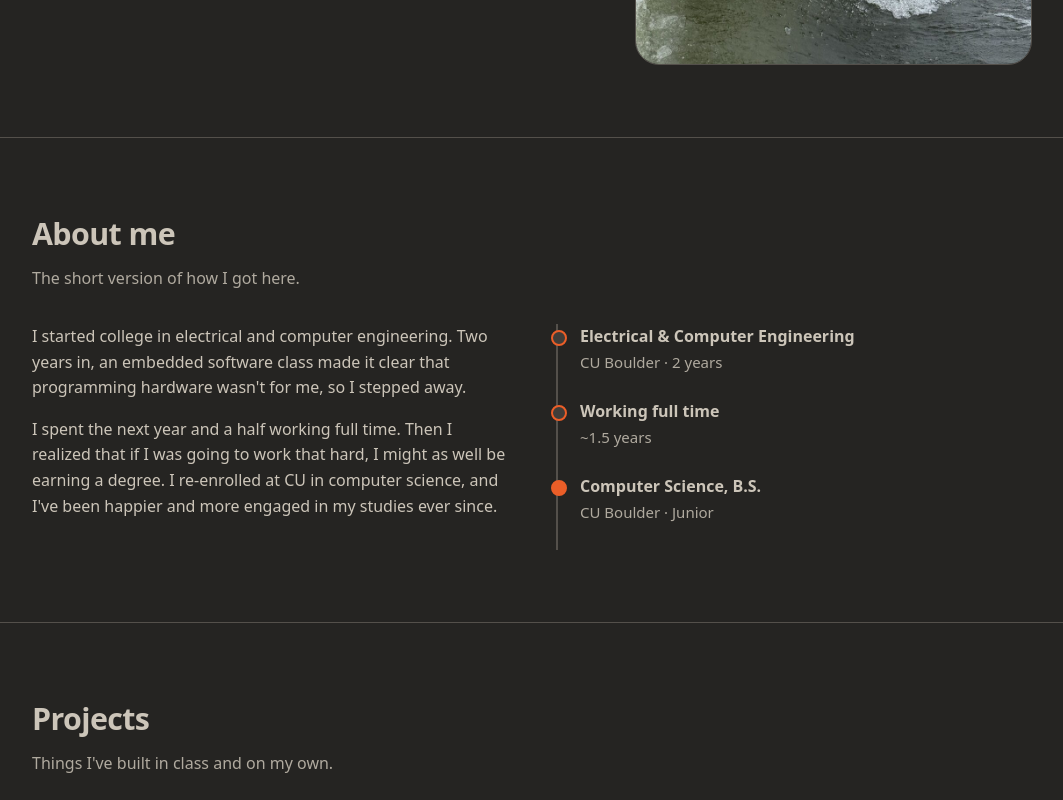
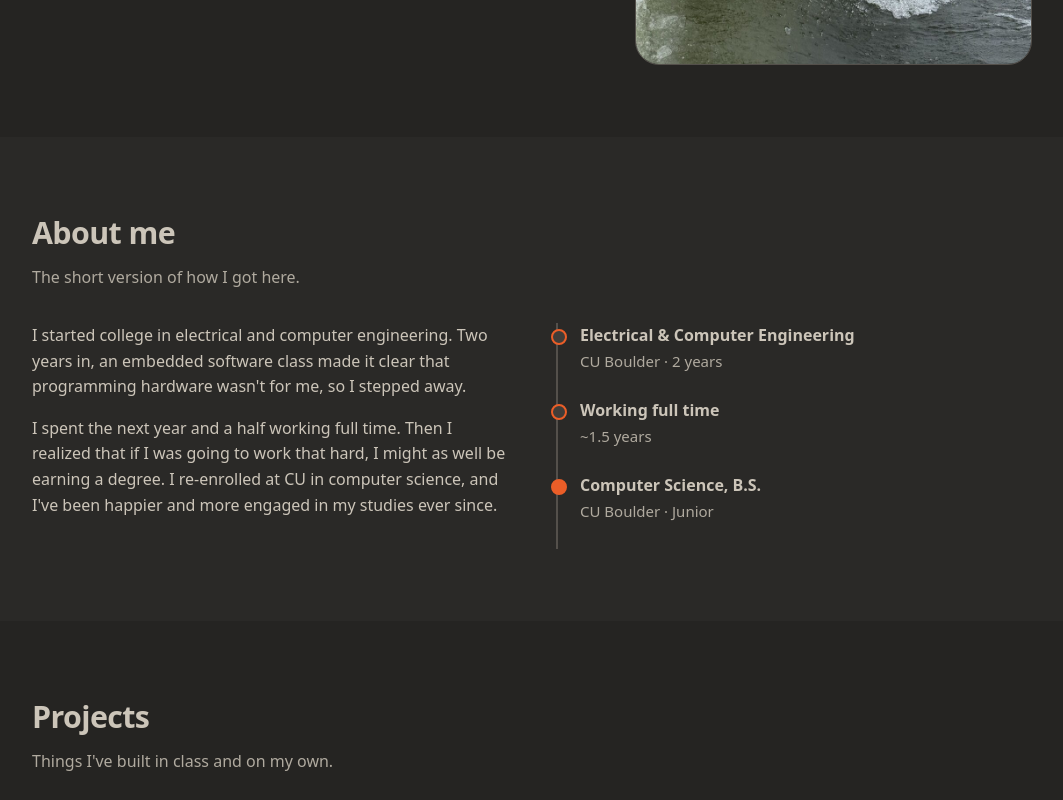
Before and after one commit to wjvance213/personalWebsite, a React (Vite) app: page / in a window 1280 px wide. Shown: the part 580-1380 px from the top of the page, without its empty margins (108-1171 px from the left). Built offline with nearby package versions, Linux system fonts and the light colour scheme.

Commit message:
updating background colors

```diff
--- a/src/index.css
+++ b/src/index.css
@@ -9,6 +9,7 @@
 
   color-scheme: dark;
   --bg: var(--charcoal);
+  --bg-alt: color-mix(in srgb, var(--charcoal) 80%, var(--stone)); /* every other section */
   --surface: var(--stone);
   --text: var(--sand);
   --muted: color-mix(in srgb, var(--sand) 80%, var(--stone));
@@ -69,7 +70,9 @@ h1 { font-size: clamp(2.4rem, 6vw, 3.8rem); line-height: 1.05; letter-spacing: -
 .portrait img { width: 100%; height: 100%; object-fit: cover; display: block; }
 
 /* Sections */
-section.block { padding: 72px 0; border-top: 1px solid var(--border); }
+section.block { padding: 72px 0; }
+/* Alternate section backgrounds; the hero is charcoal, so the first section after it starts on the alt shade */
+section.block:nth-of-type(odd) { background: var(--bg-alt); }
 h2 { font-size: 1.9rem; letter-spacing: -0.02em; margin: 0 0 8px; }
 .sub { color: var(--muted); margin: 0 0 32px; }
 
```
